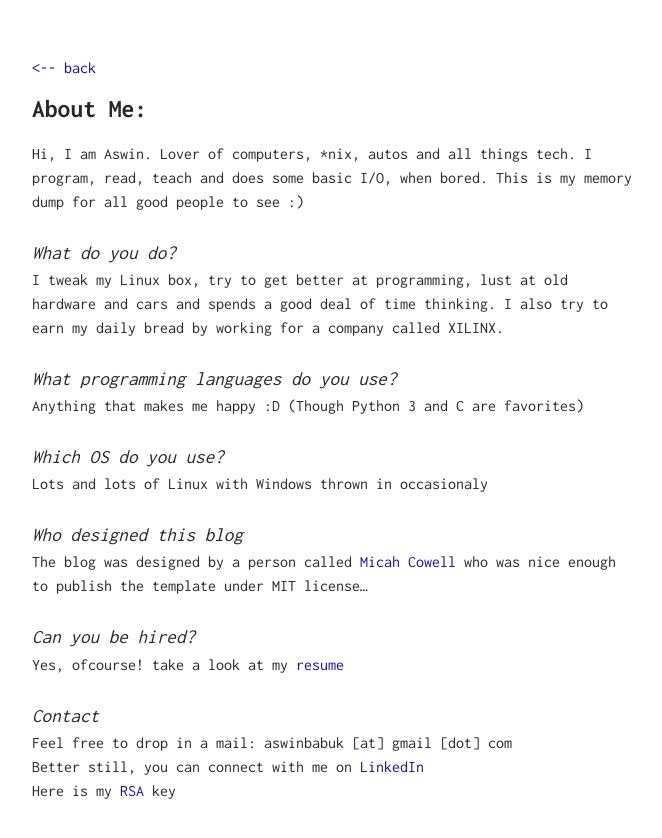
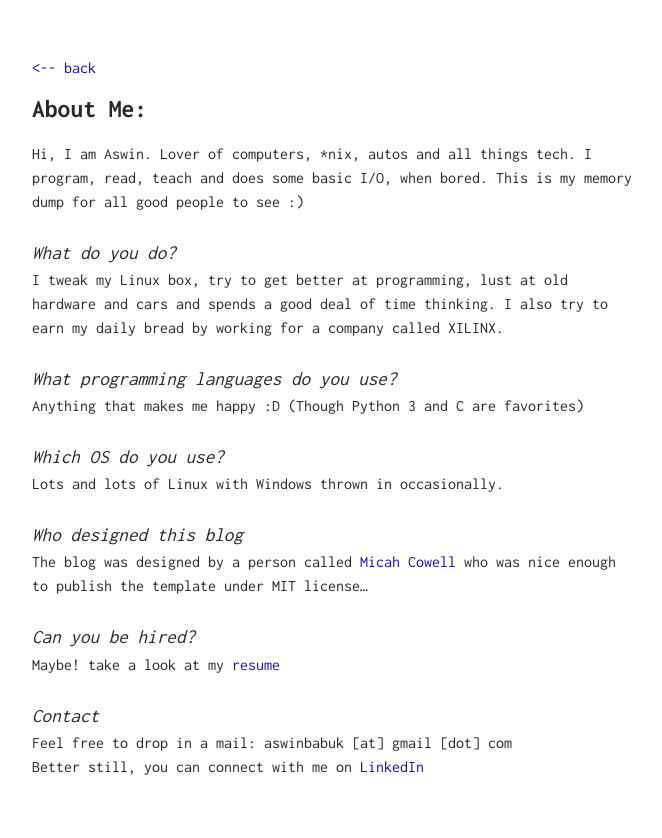
Before and after one commit to karuvally/karuvally.github.io, a Jekyll site: the page built from me/index.md, in a window 1280 px wide. Shown: the top 838 px of the page, without its empty margins (308-970 px from the left). Built offline with Jekyll 4.4.1, drawn with Linux system fonts in a browser that asks for light colours.

Commit message:
updated index.md

```diff
--- a/me/index.md
+++ b/me/index.md
@@ -15,15 +15,18 @@ I also try to earn my daily bread by working for a company called XILINX.
 Anything that makes me happy :D (Though Python 3 and C are favorites)
 
 # Which OS do you use?
-Lots and lots of Linux with Windows thrown in occasionaly
+Lots and lots of Linux with Windows thrown in occasionally.
 
 # Who designed this blog
-The blog was designed by a person called [Micah Cowell](http://blog.micahcowell.com) who was nice enough to publish the template under MIT license...
+The blog was designed by a person called
+[Micah Cowell](http://blog.micahcowell.com) who was nice enough to publish
+the template under MIT license...
 
 # Can you be hired?
-Yes, ofcourse! take a look at my [resume](https://github.com/karuvally/cv/raw/master/karuvally_cv.pdf)
+Maybe! take a look at my
+[resume](https://github.com/karuvally/cv/raw/master/karuvally_cv.pdf)
 
 # Contact
 Feel free to drop in a mail: aswinbabuk [at] gmail [dot] com
-Better still, you can connect with me on [LinkedIn](https://in.linkedin.com/in/karuvally)
-Here is my [RSA](https://raw.githubusercontent.com/karuvally/karuvally.github.io/master/id_rsa.pub) key
+Better still, you can connect with me on
+[LinkedIn](https://in.linkedin.com/in/karuvally)
```
